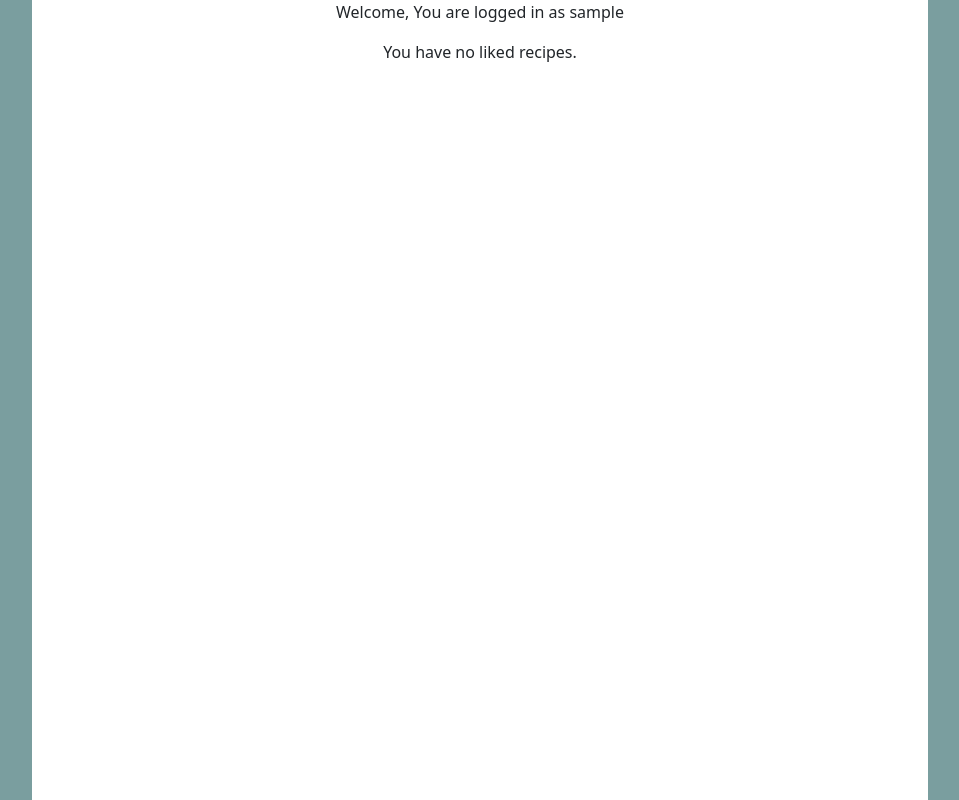
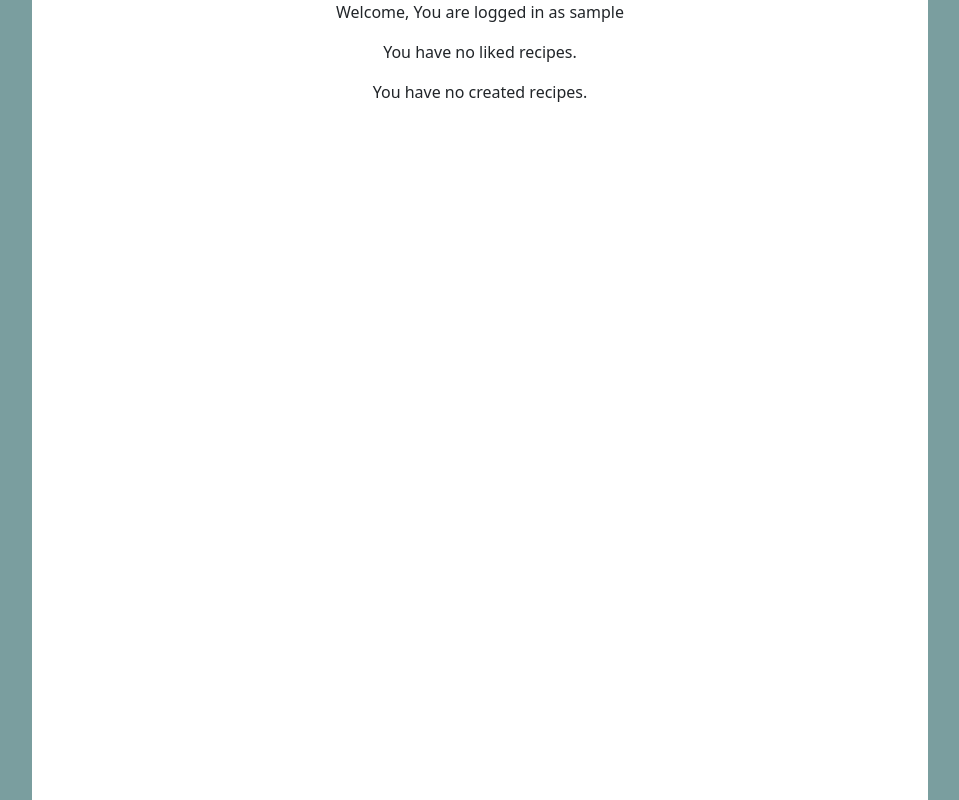
Before and after one commit to uva-cs3240-s22/group-project-A-04, a Django app: page /recipes/profile/ in a window 1280 px wide. Shown: the part 66-866 px from the top of the page, without its empty margins (160-1119 px from the left). Run offline with Django 4.2, Linux system fonts and the light colour scheme; the visitor is signed in with stand-in values (Sample User, id 1); data that the repository does not hold is empty; some libraries are stand-ins or nearby versions.

Commit message:
Display created recipes on profile page

```diff
--- a/recipes/templates/recipes/profile.html
+++ b/recipes/templates/recipes/profile.html
@@ -18,6 +18,19 @@
   {% else %}
       <p>You have no liked recipes.</p>
   {% endif %}
+
+    {% if created_recipe_list %}
+  <h3>Created Recipes</h3>
+    <ul>
+        {% for recipe in created_recipe_list %}
+            <li>
+              <a href="{% url 'recipes:detail' recipe.pk %}"> {{ recipe.recipe_name }} </a>
+            </li>
+        {% endfor %}
+    </ul>
+  {% else %}
+      <p>You have no created recipes.</p>
+  {% endif %}
 </div>
 
 {% else %}
--- a/recipes/views.py
+++ b/recipes/views.py
@@ -27,6 +27,15 @@ class ProfileView(ListView):
     def get_queryset(self):
         object_list = Recipe.objects.filter(Q(likes__in=[self.request.user]))
         return object_list.order_by('-pub_date')    # order search results by publish date
+
+    # for creating additional context objects
+    # cited from here: https://stackoverflow.com/questions/43387875/django-how-to-get-multiple-context-object-name-for-multiple-queryset-from-single
+    def get_context_data(self, **kwargs):
+        context = super(ProfileView, self).get_context_data(**kwargs)
+        context['created_recipe_list'] = Recipe.objects.filter(Q(author__id=self.request.user.id))
+        # Add any other variables to the context here
+        ...
+        return context
 
 
 class RecipeIndex(ListView):
```
